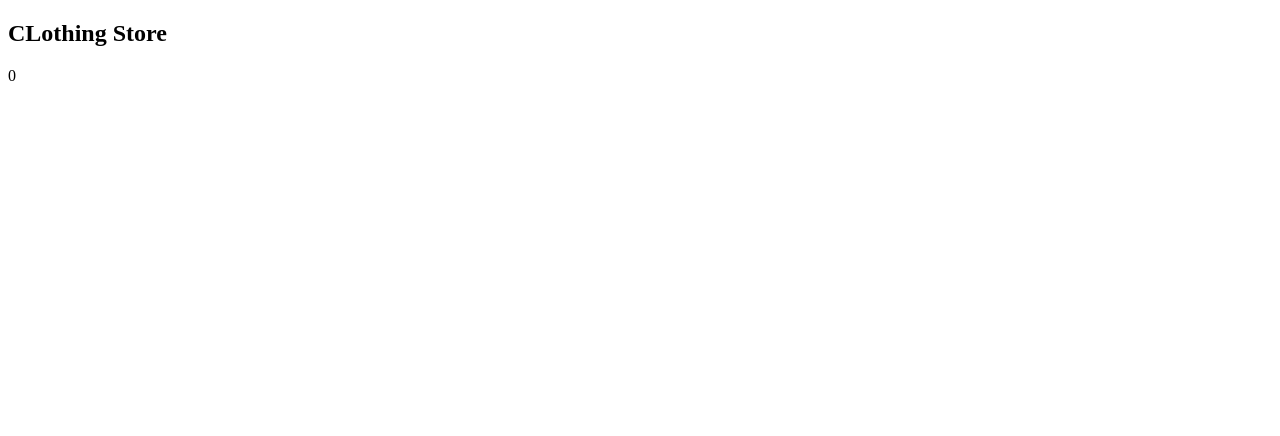
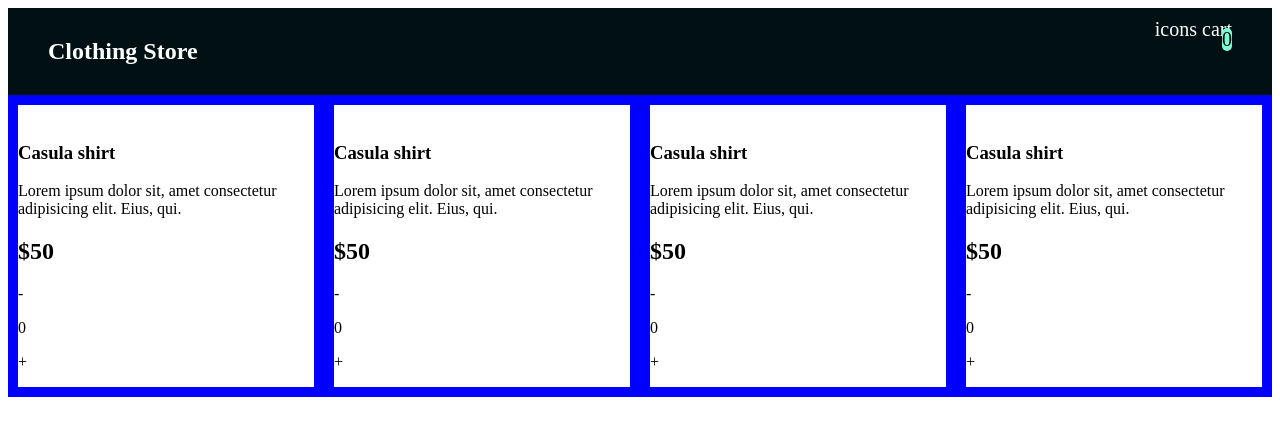
Before and after one commit to rabiulhossen/shopping-cart-vanilla-sj, a plain HTML site: page index.html in a window 1280 px wide. Drawn offline with Linux system fonts and the light colour scheme.

Commit message:
cart added

```diff
--- a/index.html
+++ b/index.html
@@ -1,19 +1,92 @@
 <!DOCTYPE html>
 <html lang="en">
   <head>
-     <meta charset="UTF-8">
-     <meta http-equiv="X-UA-Compatible" content="IE=edge">
-     <meta name="viewport" content="width=device-width, initial-scale=1.0">
-     <link rel="stylesheet" href="style.css">
+    <meta charset="UTF-8" />
+    <meta http-equiv="X-UA-Compatible" content="IE=edge" />
+    <meta name="viewport" content="width=device-width, initial-scale=1.0" />
+    <link rel="stylesheet" href="style.css" />
     <title>Shopping Cart</title>
   </head>
   <body>
     <nav class="navbar">
-<h2>CLothing Store</h2>
+      <h2>Clothing Store</h2>
       <div class="cart">
+        icons cart
         <div class="cartAmount" id="cartAmount">0</div>
       </div>
     </nav>
+    <div class="shop" id="shop">
+      <div class="item">
+        <img src="" alt="" />
+        <div class="details">
+          <h3>Casula shirt</h3>
+          <p>
+            Lorem ipsum dolor sit, amet consectetur adipisicing elit. Eius, qui.
+          </p>
+          <div class="price_quantity">
+            <h2>$50</h2>
+            <div class="buttons">
+              <p>-</p>
+              <div class="quantity">0</div>
+              <p>+</p>
+            </div>
+          </div>
+        </div>
+      </div>
+      <div class="item">
+        <img src="" alt="" />
+        <div class="details">
+          <h3>Casula shirt</h3>
+          <p>
+            Lorem ipsum dolor sit, amet consectetur adipisicing elit. Eius, qui.
+          </p>
+          <div class="price_quantity">
+            <h2>$50</h2>
+            <div class="buttons">
+              <p>-</p>
+              <div class="quantity">0</div>
+              <p>+</p>
+            </div>
+          </div>
+        </div>
+      </div>
+      <div class="item">
+        <img src="" alt="" />
+        <div class="details">
+          <h3>Casula shirt</h3>
+          <p>
+            Lorem ipsum dolor sit, amet consectetur adipisicing elit. Eius, qui.
+          </p>
+          <div class="price_quantity">
+            <h2>$50</h2>
+            <div class="buttons">
+              <p>-</p>
+              <div class="quantity">0</div>
+              <p>+</p>
+            </div>
+          </div>
+        </div>
+      </div>
+      <div class="item">
+        <img src="" alt="" />
+        <div class="details">
+          <h3>Casula shirt</h3>
+          <p>
+            Lorem ipsum dolor sit, amet consectetur adipisicing elit. Eius, qui.
+          </p>
+          <div class="price_quantity">
+            <h2>$50</h2>
+            <div class="buttons">
+              <p>-</p>
+              <div class="quantity">0</div>
+              <p>+</p>
+            </div>
+          </div>
+        </div>
+      </div>
+
+
+    </div>
     <script src="app.js"></script>
   </body>
 </html>
--- a/style.css
+++ b/style.css
@@ -1,3 +1,36 @@
 /*
-!uy
+! navbar style
 */
+
+.navbar {
+  background-color: rgb(1, 17, 19);
+  color: white;
+  padding: 10px 40px;
+  display: flex;
+  flex-direction: row;
+  justify-content: space-between;
+  align-content: center;
+}
+
+.cart {
+  position: relative;
+  font-size: 20px;
+}
+.cartAmount {
+  background-color: aquamarine;
+  color: black;
+  border-radius: 3rem;
+  position: absolute;
+  top: 10px;
+  right: 0rem;
+}
+
+
+.shop{
+     display: grid;
+     grid-template-columns: repeat(4, 1fr);
+
+}
+.item{
+     border: 10px,solid, blue;
+}
```
Lines whose indentation alone changed are shown as unchanged.
